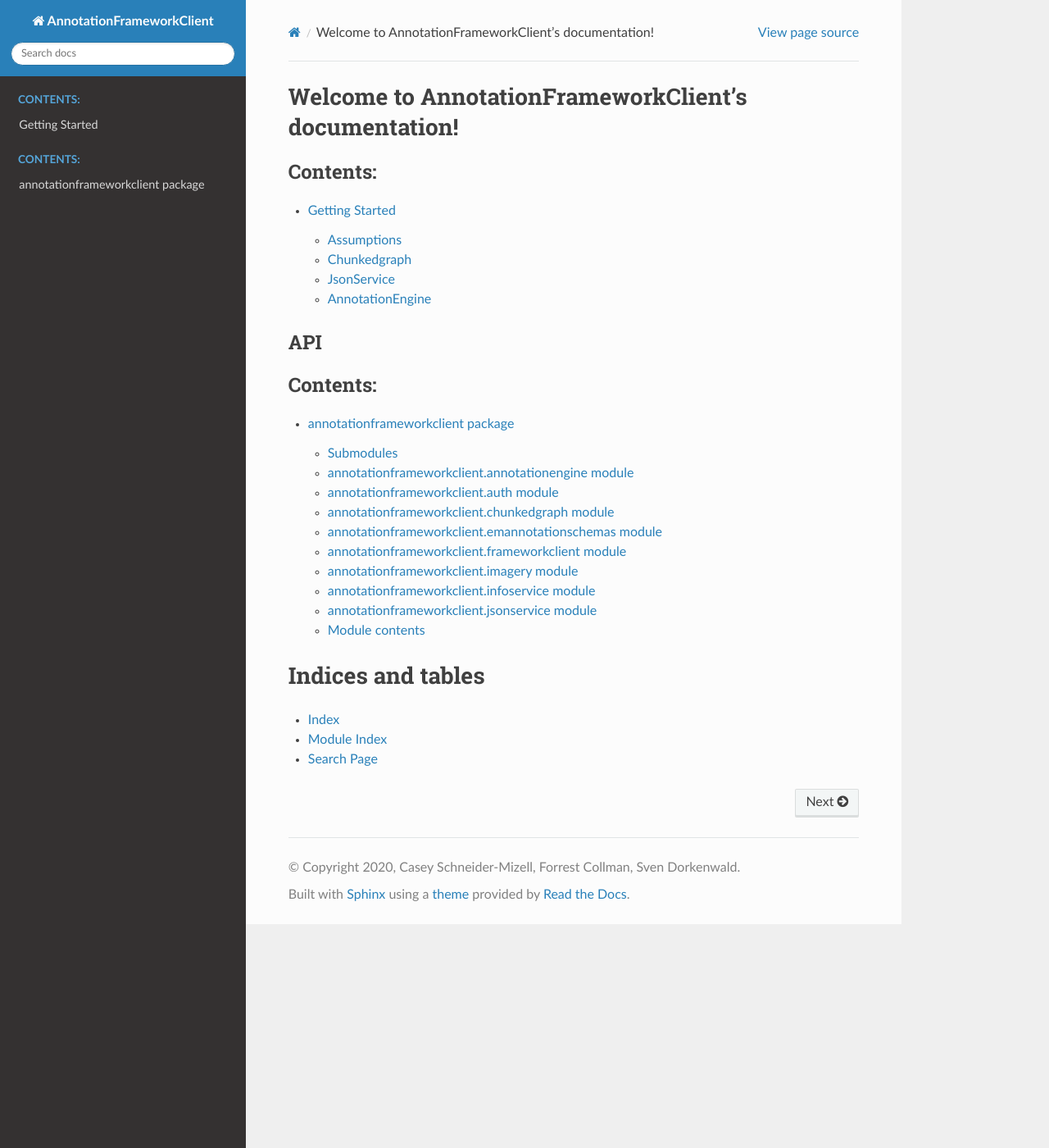
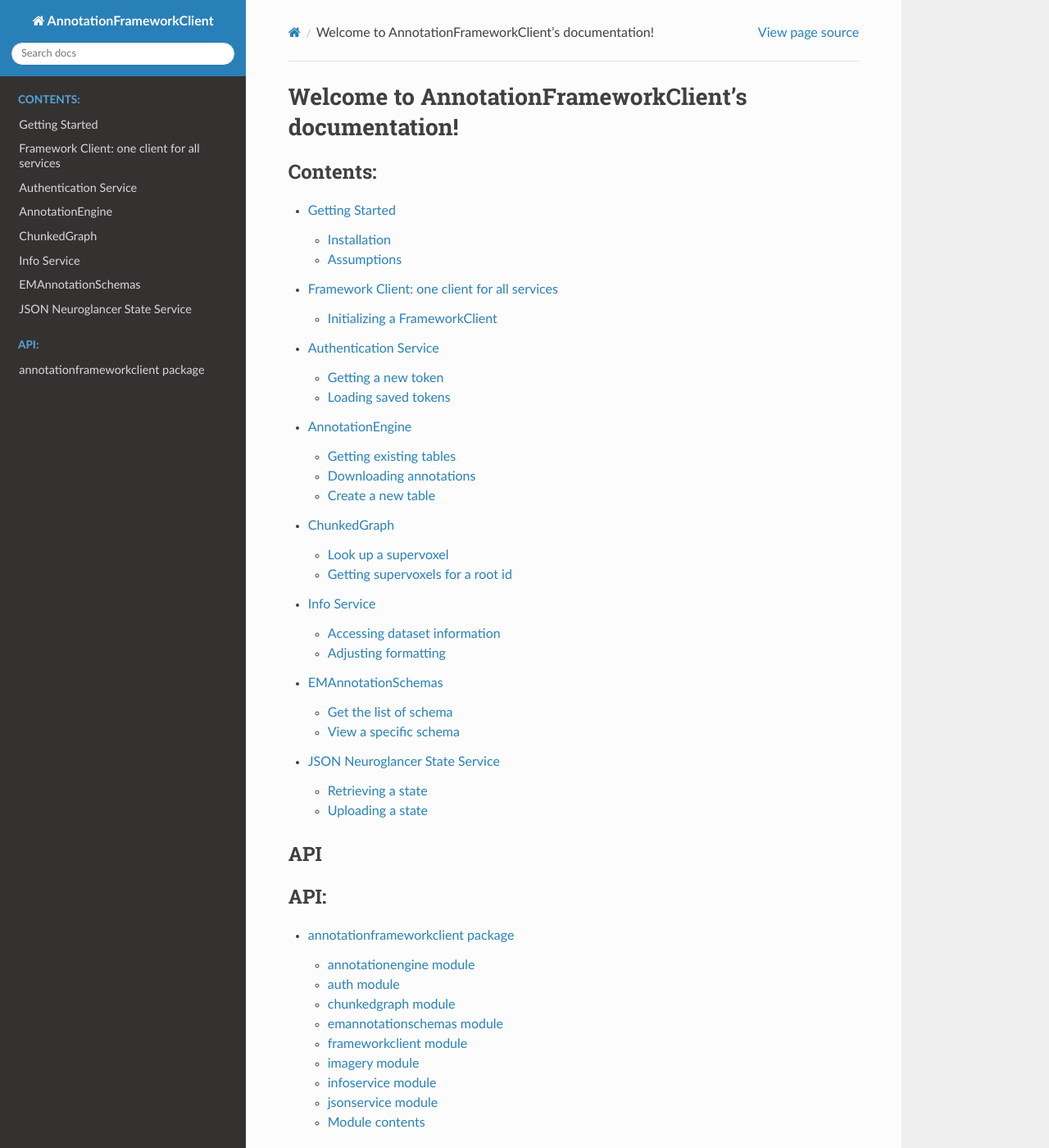
Before and after one commit to CAVEconnectome/CAVEclient, a Sphinx documentation site: the page built from docs/index.rst, in a window 1280 px wide and 1400 px high. Shown: the whole window at 82% size. Built offline with Sphinx 7.4.7 and the Read the Docs theme 2.0.0, drawn with Linux system fonts in a browser that asks for light colours; some of the changed lines change nothing that is shown.

Commit message:
Added docs for all simple subclients

```diff
--- a/docs/api/annotationframeworkclient.rst
+++ b/docs/api/annotationframeworkclient.rst
@@ -1,67 +1,64 @@
 annotationframeworkclient package
 =================================
 
-Submodules
-----------
-
-annotationframeworkclient.annotationengine module
--------------------------------------------------
+annotationengine module
+-----------------------
 
 .. automodule:: annotationframeworkclient.annotationengine
    :members:
    :undoc-members:
    :show-inheritance:
 
-annotationframeworkclient.auth module
--------------------------------------
+auth module
+-----------
 
 .. automodule:: annotationframeworkclient.auth
    :members:
    :undoc-members:
    :show-inheritance:
 
-annotationframeworkclient.chunkedgraph module
----------------------------------------------
+chunkedgraph module
+-------------------
 
 .. automodule:: annotationframeworkclient.chunkedgraph
    :members:
    :undoc-members:
    :show-inheritance:
 
-annotationframeworkclient.emannotationschemas module
-----------------------------------------------------
+emannotationschemas module
+--------------------------
 
 .. automodule:: annotationframeworkclient.emannotationschemas
    :members:
    :undoc-members:
    :show-inheritance:
 
-annotationframeworkclient.frameworkclient module
-------------------------------------------------
+frameworkclient module
+----------------------
 
 .. automodule:: annotationframeworkclient.frameworkclient
    :members:
    :undoc-members:
    :show-inheritance:
 
-annotationframeworkclient.imagery module
-----------------------------------------
+imagery module
+--------------
 
 .. automodule:: annotationframeworkclient.imagery
    :members:
    :undoc-members:
    :show-inheritance:
 
-annotationframeworkclient.infoservice module
---------------------------------------------
+infoservice module
+------------------
 
 .. automodule:: annotationframeworkclient.infoservice
    :members:
    :undoc-members:
    :show-inheritance:
 
-annotationframeworkclient.jsonservice module
---------------------------------------------
+jsonservice module
+------------------
 
 .. automodule:: annotationframeworkclient.jsonservice
    :members:
--- a/docs/api/modules.rst
+++ /dev/null
@@ -1,7 +0,0 @@
-annotationframeworkclient
-=========================
-
-.. toctree::
-   :maxdepth: 4
-
-   annotationframeworkclient
--- /dev/null
+++ b/docs/guide/annotation.rst
@@ -0,0 +1,67 @@
+AnnotationEngine
+================
+
+The AnnotationClient is used to interact with the AnnotationEngine
+service to create tables from existing schema, upload new data, and
+download existing annotations. Note that annotations in the
+AnnotationEngine are not linked to any particular segmentation, and thus
+do not include any root ids. An annotation client is accessed with
+``client.annotation``.
+
+Getting existing tables
+^^^^^^^^^^^^^^^^^^^^^^^
+
+A list of the existing tables for the dataset can be found at with
+``get_tables``.
+
+.. code:: ipython3
+
+    all_tables = client.annotation.get_tables()
+    all_tables[0]
+
+Each table has three main properties that can be useful to know:
+
+* ``table_name`` : The table name, used to refer to it when uploading or downloading annotations. This is also passed through to the table in the Materialized database.
+* ``schema_name`` : The name of the table’s schema from EMAnnotationSchemas (see below).
+* ``max_annotation_id`` : An upper limit on the number of annotations already contained in the table.
+
+Downloading annotations
+^^^^^^^^^^^^^^^^^^^^^^^
+
+You can download the JSON representation of a data point through the
+``get_annotation`` method. This can be useful if you need to look up
+information on unmaterialized data, or to see what a properly templated
+annotation looks like.
+
+.. code:: ipython3
+
+    table_name = all_tables[0]['table_name']      # 'ais_analysis_soma'
+    annotation_id = 100
+    client.annotation.get_annotation(annotation_id=annotation_id, table_name=table_name)
+
+Create a new table
+^^^^^^^^^^^^^^^^^^
+
+One can create a new table with a specified schema with the
+``create_table`` method:
+
+.. code:: ipython3
+
+   client.annotation.create_table(table_name='test_table',
+                                  schema_name='microns_func_coreg')
+
+
+New data can be generated as a dict or list of dicts following the
+schema and uploaded with ``post_annotation``. For example, a
+``microns_func_coreg`` point needs to have: \* ``type`` set to
+``microns_func_coreg`` \* ``pt`` set to a dict with ``position`` as a
+key and the xyz location as a value. \* ``func_id`` set to an integer.
+
+The following could would create a new annotation and then upload it to the service. Note that you get back the annotation id(s) of what you uploaded.
+
+.. code:: ipython3
+
+   new_data = {'type': 'microns_func_coreg',
+               'pt': {'position': [1,2,3]},
+               'func_id': 0}
+   client.annotation.post_annotation(table_name='test_table', data=[new_data])
--- /dev/null
+++ b/docs/guide/authentication.rst
@@ -0,0 +1,66 @@
+Authentication Service
+======================
+
+Going forward, we’re going to need authentication tokens for
+programmatic access to our services. The AuthClient handles storing and
+loading your token or tokens and inserting it into requests in other
+clients.
+
+We can access the auth client from ``client.auth``. Once you have saved
+a token, you probably won’t interact with this client very often,
+however it has some convenient features for saving new tokens the first
+time. Let’s see if you have a token already. Probably not.
+
+.. code:: ipython3
+
+    auth = client.auth
+    print(f"My current token is: {auth.token}")
+
+Getting a new token
+^^^^^^^^^^^^^^^^^^^
+
+It is not yet possible to get a new token programmatically, but the
+function ``get_new_token()`` provides instructions for how to get and
+save it.
+
+By default, the token is saved to
+``~/.cloudvolume/secrets/chunkedgraph-secret.json`` as a string under
+the key ``token``. The following steps will save a token there.
+
+*Note: I am not sure where the auth server is being hosted right now, so
+we are going to use a fake token for documentation purposes*
+
+.. code:: ipython3
+
+    auth.get_new_token()
+
+.. code:: ipython3
+
+    new_token = 'fake_token_123'
+    auth.save_token(token=new_token)
+    print(f"My token is now: {auth.token}")
+
+Loading saved tokens
+^^^^^^^^^^^^^^^^^^^^
+
+Try opening ``~/.cloudvolume/secrets/chunkedgraph-secret.json`` to see
+what we just created.
+
+If we had wanted to use a different file or a different json key, we
+could have specified that in auth.save_token.
+
+Because we used the default values, this token is used automatically
+when we intialize a new FrameworkClient. If we wanted to use a different
+token file, token key, or even directly specify a token we could do so
+here.
+
+.. code:: ipython3
+
+    client = FrameworkClient(dataset_name)
+    print(f"Now my basic token is: {client.auth.token}")
+
+    client_direct = FrameworkClient(dataset_name, auth_token='another_fake_token_678')
+    print(f"A directly specified token is: {client_direct.auth.token}")
+
+If you use a FrameworkClient, the AuthClient and its token will be
+automatically applied to any other services without further use.
--- /dev/null
+++ b/docs/guide/chunkedgraph.rst
@@ -0,0 +1,52 @@
+ChunkedGraph
+============
+
+The ChunkedGraph client allows one to interact with the ChunkedGraph,
+which stores and updates the supervoxel agglomeration graph. This is
+most often useful for looking up an object root id of a supervoxel or
+looking up supervoxels belonging to a root id. The ChunkedGraph client
+is at ``client.chunkedgraph``.
+
+Look up a supervoxel
+^^^^^^^^^^^^^^^^^^^^
+
+Usually in Neuroglancer, one never notices supervoxel ids, but they are
+important for programmatic work. In order to look up the root id for a
+location in space, one needs to use the supervoxel segmentation to get
+the associated supervoxel id. The ChunkedGraph client makes this easy
+using the ``get_root_ids`` method.
+
+.. code:: ipython3
+
+    sv_id = 104200755619042523
+    client.chunkedgraph.get_root_id(supervoxel_id=sv_id)
+
+However, as proofreading occurs, the root id that a supervoxel belongs
+to can change. By default, this function returns the current state,
+however one can also provide a UTC timestamp to get the root id at a
+particular moment in history. This can be useful for reproducible
+analysis. Note below that the root id for the same supervoxel is
+different than it is now.
+
+.. code:: ipython3
+
+    import datetime
+
+    # I looked up the UTC POSIX timestamp from a day in early 2019.
+    timestamp = datetime.datetime.utcfromtimestamp(1546595253)
+
+    sv_id = 104200755619042523
+    client.chunkedgraph.get_root_id(supervoxel_id=sv_id, timestamp=timestamp)
+
+Getting supervoxels for a root id
+^^^^^^^^^^^^^^^^^^^^^^^^^^^^^^^^^
+
+A root id is associated with a particular agglomeration of supervoxels,
+which can be found with the ``get_leaves`` method. A new root id is
+generated for every new change in the chunkedgraph, so time stamps do
+not apply.
+
+.. code:: ipython3
+
+    root_id = 648518346349541252
+    client.chunkedgraph.get_leaves(root_id)
--- /dev/null
+++ b/docs/guide/framework.rst
@@ -0,0 +1,51 @@
+Framework Client: one client for all services
+=============================================
+
+The Dynamic Annotation Framework consists of a number of different
+services, each with a specific set of tasks that it can perform through
+REST endpoints. This module is designed to ease programmatic interaction
+with all of the various endpoints. Going forward, we also will be
+increasingly using authentication tokens for programmatic access to most
+if not all of the services. In order to collect a given server, dataset
+name, and user token together into a coherent package that can be used
+on multiple endpoints, we will use a FrameworkClient that can build
+appropriately configured clients for each of the specific services. Each of the individual services has their own specific documentation as well.
+
+Initializing a FrameworkClient
+^^^^^^^^^^^^^^^^^^^^^^^^^^^^^^
+
+Assuming that the services are on ``www.dynamicannotationframework.com``
+and authentication tokens are either not being used or set up with
+default values (see next section), one needs only to specify the dataset
+name.
+
+.. code:: ipython3
+
+    from annotationframeworkclient import FrameworkClient
+
+    dataset_name = 'pinky100'
+    client = FrameworkClient(dataset_name)
+
+Just to confirm that this works, let’s see if we can get the EM image
+source from the InfoService. If you get a reasonable looking path,
+everything is okay.
+
+.. code:: ipython3
+
+    print(f"The image source is: {client.info.image_source()}")
+
+Accessing specific clients
+~~~~~~~~~~~~~~~~~~~~~~~~~~
+Each client can be acccessed as a property of the main client. See the documentation at left for the capabilities of each. Assuming your client is named ``client``, the subclients for each service are:
+
+* Authentication Service : ``client.auth``
+* AnnotationEngine : ``client.annotation``
+* PyChunkedGraph : ``client.chunkedgraph``
+* InfoService : ``client.info``
+* EM Annotation Schemas : ``client.schemas``
+* JSON Neuroglancer State Service : ``client.state``
+
+In addition, there are more complex clients that use multiple services together:
+
+* ImageryClient : Uses cloudvolume and the ChunkedGraph to look up segmentations and imagery together.
+* ErstaszMaterialization : Uses cloudvolume and the chunkedgraph to look up segmentations associated with point-like annotations.
--- /dev/null
+++ b/docs/guide/info.rst
@@ -0,0 +1,49 @@
+
+Info Service
+============
+
+A dataset has a number of complex paths to various data sources that
+together comprise a dataset. Rather than hardcode these paths, the
+InfoService allows one to query the location of each data source. This
+is also convenient in case data sources change.
+
+An InfoClient is accessed at ``client.info``.
+
+.. code:: ipython3
+
+    client = FrameworkClient(dataset_name)
+    print(f"This is an info client for {client.info.dataset_name} on {client.info.server_address}")
+
+Accessing dataset information
+^^^^^^^^^^^^^^^^^^^^^^^^^^^^^
+
+All of the information accessible for the dataset can be seen as a dict
+using ``get_dataset_info()``.
+
+.. code:: ipython3
+
+    info.get_dataset_info()
+
+Individual entries can be found as well. Use tab autocomplete to see the
+various possibilities.
+
+.. code:: ipython3
+
+    info.graphene_source()
+
+Adjusting formatting
+^^^^^^^^^^^^^^^^^^^^
+
+Because of the way neuroglancer looks up data versus cloudvolume,
+sometimes one needs to convert between ``gs://`` style paths to
+``https://storage.googleapis.com/`` stype paths. All of the path sources
+in the info client accept a ``format_for`` argument that can handle
+this, and correctly adapts to graphene vs precomputed data sources.
+
+.. code:: ipython3
+
+    neuroglancer_style_source = info.image_source(format_for='neuroglancer')
+    print(f"With gs-style: { neuroglancer_style_source }")
+
+    cloudvolume_style_source = info.image_source(format_for='cloudvolume')
+    print(f"With https-style: { cloudvolume_style_source }")
--- a/docs/guide/intro.rst
+++ b/docs/guide/intro.rst
@@ -9,93 +9,18 @@ AnnotationFramework client is a package for simplifying interactions with HTML s
 - `EmAnnotationSchemas <https://www.github.com/seung-lab/EmAnnotationSchemas>`_ (For storing an extensible set of schemas for annotating EM data)
 - `AnnotatationEngine <https://www.github.com/seung-lab/AnnotationEngine>`_ (For storing annotations on EM data)
 
+Installation
+~~~~~~~~~~~~
+
+The AnnotationFrameworkClient can be installed with pip:
+
+.. code-block:: bash
+
+   $ pip install annotationframeworkclient
 
 Assumptions
------------
+~~~~~~~~~~~
 
-The code is setup to work flexibly with any deployment of these services, but you need to specify the server_address if that address is not
-https://www.dynamicannotationframework.com/ for each client when initializing it.  Similarly, the clients can query the info service for metadata
+the code is setup to work flexibly with any deployment of these services, but you need to specify the server_address if that address is not
+https://www.dynamicannotationframework.com/ for each client when initializing it.  similarly, the clients can query the info service for metadata
 to simplify the interaction with a dataset, but you have to specify a dataset name.
-
-Chunkedgraph
--------------
-
-:class:`~annotationframeworkclient.chunkedgraph.ChunkedGraphClient` lets you look up root ids of supervoxel, and get lists of supervoxels assocaited with a rootID.
-
-Example
-
-::
-
-    from annotationframeworkclient.chunkedgraph import ChunkedGraphClient
-
-    cg = ChunkedGraphClient(dataset_name = 'pinky100')
-    root_id = cg.get_root(94074249232266935)
-
-Now if you wanted to access a different table on the chunkedgraph service not associated with a dataset you would need to specify that table_name,
-and the dataset_name would not be relevant.
-
-::
-
-    from annotationframeworkclient.chunkedgraph import ChunkedGraphClient
-
-    cg = ChunkedGraphClient(table_name = 'pinky100v16')
-    root_id = cg.get_root(94074249232266935)
-
-JsonService
------------
-Often it is useful to retreive shortened links someone has created for you as json, or create shortened links for people programatically.
-This service simplifies both sides of that interaction
-
-Example
-
-::
-
-    from annotationframeworkclient.jsonservice import JsonService
-    js = JsonService()
-
-    # retreive a neuroglance state
-    state_d = js.get_state_json(4845531975188480)
-
-    # change the name of the first layer
-    state_d['layers'][0]['name']='newname'
-
-    # make a new link with this new state
-    newid = js.upload_state_json(state_d)
-
-    # format a link
-    link_url = build_neuroglancer_url(newid, 'https://neuromancer-seung-import.appspot.com')
-    print(link_url)
-
-AnnotationEngine
-----------------
-
-This lets you post annotations to the AnnotationEngine so they can be made available in the materializeddatabase for analysis.
-
-Example
-
-::
-
-    from annotationframeworkclient.annotationengine import AnnotationClient
-    ae = AnnotationClient(dataset_name='pinky100')
-
-    # print out what tables already exist
-    print(ae.get_tables())
-
-    # make a new table
-    r=ae.create_table('mytable', 'synapse')
-    assert(r.status_code==200)
-
-    # have some data to import
-    df = # something to create a dataframe
-    # must match the 'synapse' schema
-    # '_' break up nested schemas
-
-    # import the data
-    ae.bulk_import_df('mytable', df)
-
-    # get the first annotation back out
-    ann_d = ae.get_annotation('mytable', 0)
-
-    # post a copy of that annotation
-    # as a single json annotation
-    ae.post_annotation('mytable', ann_d)
--- /dev/null
+++ b/docs/guide/schemas.rst
@@ -0,0 +1,37 @@
+EMAnnotationSchemas
+===================
+
+The EMAnnotationSchemas client lets one look up the available schemas
+and how they are defined. This is mostly used for programmatic
+interactions between services, but can be useful when looking up schema
+definitions for new tables.
+
+Get the list of schema
+^^^^^^^^^^^^^^^^^^^^^^
+
+One can get the list of all available schema with the ``schema`` method.
+Currently, new schema have to be generated on the server side, although
+we aim to have a generic set available to use.
+
+.. code:: ipython3
+
+    client.schema.schema()
+
+View a specific schema
+^^^^^^^^^^^^^^^^^^^^^^
+
+The details of each schema can be viewed with the ``schema_definition``
+method, formatted as per JSONSchema.
+
+.. code:: ipython3
+
+    example_schema = client.schema.schema_definition('microns_func_coreg')
+    example_schema
+
+This is mostly useful for programmatic interaction between services at
+the moment, but can also be used to inspect the expected form of an
+annotation by digging into the format.
+
+.. code:: ipython3
+
+    example_schema['definitions']['FunctionalCoregistration']
--- /dev/null
+++ b/docs/guide/state.rst
@@ -0,0 +1,45 @@
+JSON Neuroglancer State Service
+===============================
+
+We store the JSON description of a Neuroglancer state in a simple
+database at the JSON Service. This is a convenient way to build states
+to distribute to people, or pull states to parse work by individuals.
+The JSON Client is at ``client.state``
+
+.. code:: ipython3
+
+    client.state
+
+Retrieving a state
+^^^^^^^^^^^^^^^^^^
+
+JSON states are found simply by their ID, which you get when uploading a
+state. You can download a state with ``get_state_json``.
+
+.. code:: ipython3
+
+    example_id = 4845531975188480
+    example_state = client.state.get_state_json(test_id)
+    example_state['layers'][0]
+
+Uploading a state
+^^^^^^^^^^^^^^^^^
+
+You can also upload states with ``upload_state_json``. If you do this,
+the state id is returned by the function. Note that there is no easy way
+to query what you uploaded later, so be VERY CAREFUL with this state id
+if you wish to see it again.
+
+*Note: If you are working with a Neuroglancer Viewer object or similar,
+in order to upload, use viewer.state.to_json() to generate this
+representation.*
+
+.. code:: ipython3
+
+    example_state['layers'][0]['name'] = 'example_name'
+    new_id = client.state.upload_state_json(example_state)
+
+.. code:: ipython3
+
+    test_state = client.state.get_state_json(new_id)
+    test_state['layers'][0]['name']
--- a/docs/index.rst
+++ b/docs/index.rst
@@ -6,12 +6,20 @@ Welcome to AnnotationFrameworkClient's documentation!
    :caption: Contents:
 
    guide/intro
+   guide/framework
+   guide/authentication
+   guide/annotation
+   guide/chunkedgraph
+   guide/info
+   guide/schemas
+   guide/state
+
 
 API
 ---
 .. toctree::
    :maxdepth: 2
-   :caption: Contents:
+   :caption: API:
 
    api/annotationframeworkclient
 
```
